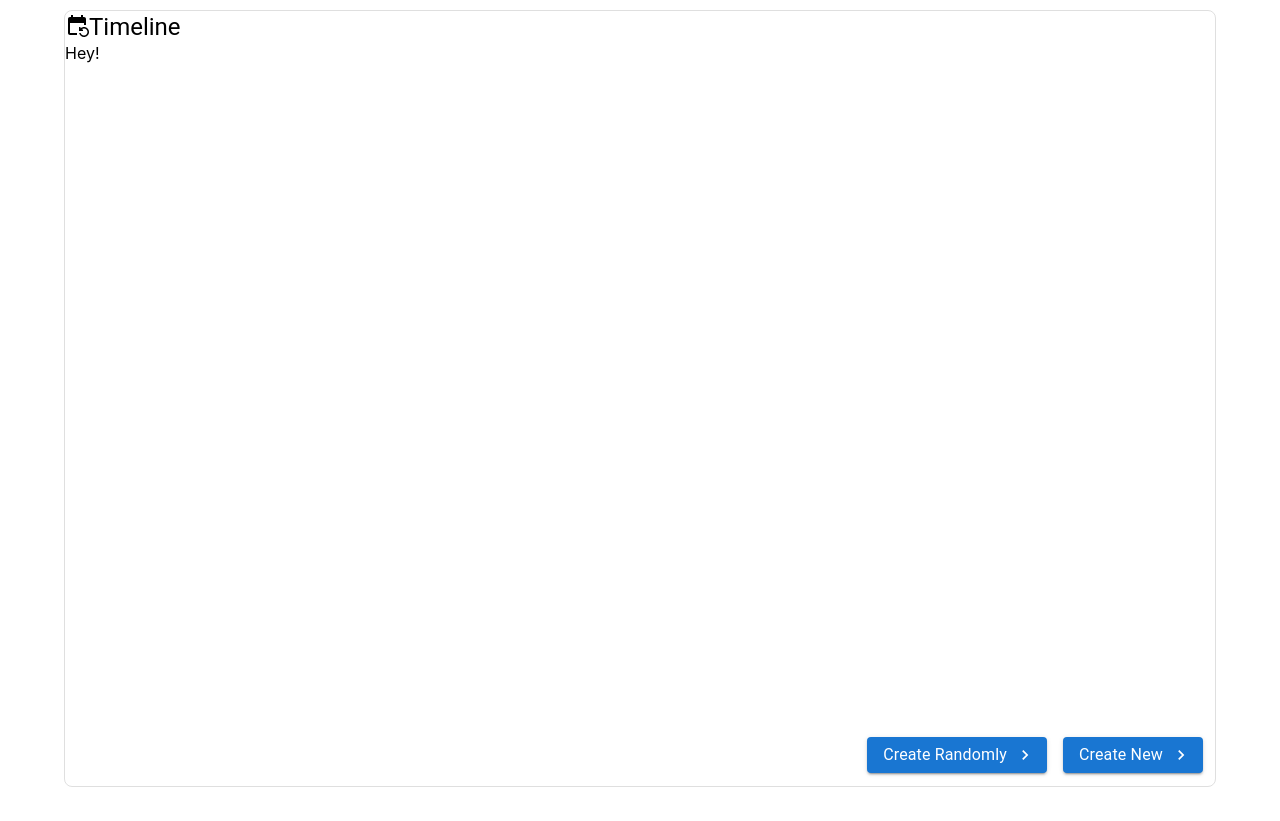
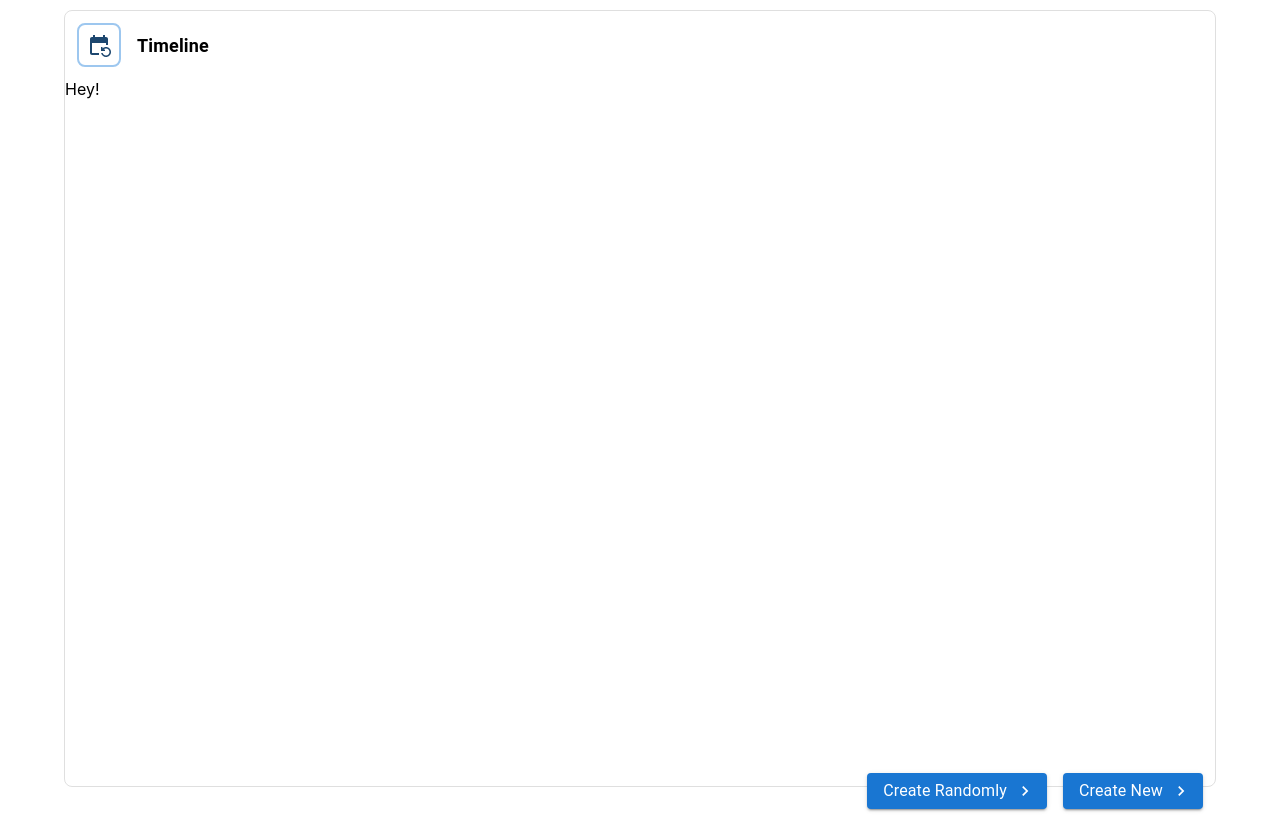
Before and after one commit to ronniery/glowing-memory, a React (Create React App) app: page / in a window 1280 px wide. Before the commit the page ends 800 px from the top, so only its background shows below. Built offline with nearby package versions, Linux system fonts and the light colour scheme.

Commit message:
chore: rewritten Header component with the right component definition

```diff
--- a/src/components/FooterControls/FooterControls.tsx
+++ b/src/components/FooterControls/FooterControls.tsx
@@ -9,7 +9,7 @@ const FooterControls = (): JSX.Element => {
     <Grid
       p={1.5}
       spacing={2}
-      gridAutoColumns={{ xs: 12 }}
+      columns={{ xs: 12 }}
       container
       justifyContent="flex-end"
     >
--- /dev/null
+++ b/src/components/Header/Header.styled.tsx
@@ -0,0 +1,10 @@
+import styled from "@emotion/styled";
+
+export const IconWrapper = styled("div")({
+  border: "2px solid #9dc7ef",
+  borderRadius: "8px",
+  padding: "8px",
+  display: "flex",
+  justifyContent: "center",
+  alignContent: "center",
+});
--- a/src/components/Header/Header.tsx
+++ b/src/components/Header/Header.tsx
@@ -1,29 +1,30 @@
 import { JSX } from "react/jsx-runtime";
 
-import Box from "@mui/material/Box";
 import EventRepeatIcon from "@mui/icons-material/EventRepeat";
 import Grid from "@mui/material/Grid";
 import Typography from "@mui/material/Typography";
+import { IconWrapper } from "./Header.styled";
 
 const Header = (): JSX.Element => {
   return (
-    <Box>
     <Grid
+      p={1.5}
+      spacing={2}
+      columns={{ xs: 12 }}
       container
-        direction="row"
       justifyContent="flex-start"
-        alignItems="center"
     >
       <Grid item>
-          <Box>
-            <EventRepeatIcon fontSize="medium" />
-          </Box>
+        <IconWrapper>
+          <EventRepeatIcon fontSize="medium" htmlColor="#1d476f" />
+        </IconWrapper>
       </Grid>
-        <Grid item>
-          <Typography variant="h5">Timeline</Typography>
+      <Grid item display="flex" justifyContent="center" alignItems="center">
+        <Typography variant="body1" fontSize={18} sx={{ fontWeight: "bold" }}>
+          Timeline
+        </Typography>
       </Grid>
     </Grid>
-    </Box>
   );
 };
 
```
Lines whose indentation alone changed are shown as unchanged.
